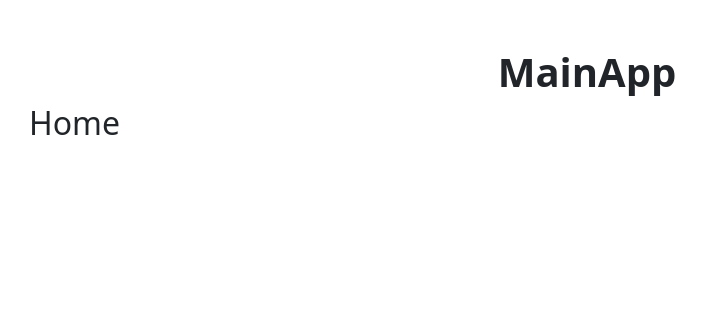
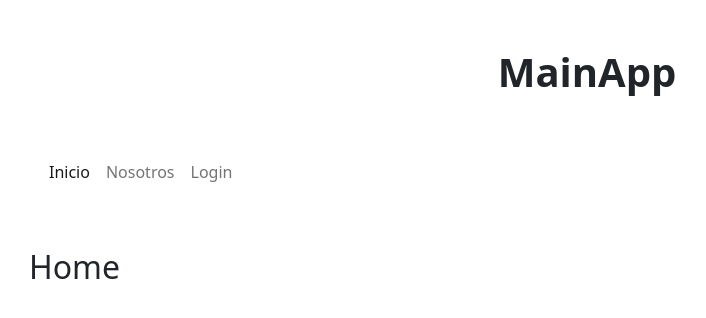
Before and after one commit to victorivanlopezlearning/hooks-app-react, a React (Vite) app: page / in a window 1280 px wide. Shown: the top 318 px of the page, without its empty margins (53-759 px from the left). Built offline with nearby package versions, Linux system fonts and the light colour scheme.

Commit message:
Created Navbar

```diff
--- a/src/09-useContext/MainApp.jsx
+++ b/src/09-useContext/MainApp.jsx
@@ -1,11 +1,18 @@
-import { Outlet } from "react-router-dom"
+import { Outlet } from 'react-router-dom';
+import { Navbar } from './';
 
 export const MainApp = () => {
   return (
     <div className="container mt-5">
-      <h1 className="text-center fw-bold">MainApp</h1>
+      <header>
+        <h1 className="text-center fw-bold">MainApp</h1>
 
-      <Outlet />
+        <Navbar />
+      </header>
+
+      <main className="mt-5">
+        <Outlet />
+      </main>
     </div>
   )
 }
--- /dev/null
+++ b/src/09-useContext/Navbar.jsx
@@ -0,0 +1,42 @@
+import { NavLink } from 'react-router-dom';
+
+export const Navbar = () => {
+  return (
+    <nav className='navbar navbar-expand-lg mt-5'>
+      <div class="container-fluid">
+        <ul class="navbar-nav">
+          <li class="nav-item">
+            <NavLink
+              to="/" end
+              className={({ isActive }) => isActive
+                ? "nav-link active"
+                : "nav-link"}
+            >
+              Inicio
+            </NavLink>
+          </li>
+          <li class="nav-item">
+            <NavLink
+              to="/about"
+              className={({ isActive }) => isActive
+                ? "nav-link active"
+                : "nav-link"}
+            >
+              Nosotros
+            </NavLink>
+          </li>
+          <li class="nav-item">
+            <NavLink
+              to="/login"
+              className={({ isActive }) => isActive
+                ? "nav-link active"
+                : "nav-link"}
+            >
+              Login
+            </NavLink>
+          </li>
+        </ul>
+      </div>
+    </nav>
+  )
+}
--- a/src/09-useContext/index.js
+++ b/src/09-useContext/index.js
@@ -2,3 +2,4 @@ export * from './MainApp';
 export * from './LoginPage';
 export * from './HomePage';
 export * from './AboutPage';
+export * from './Navbar';
```
